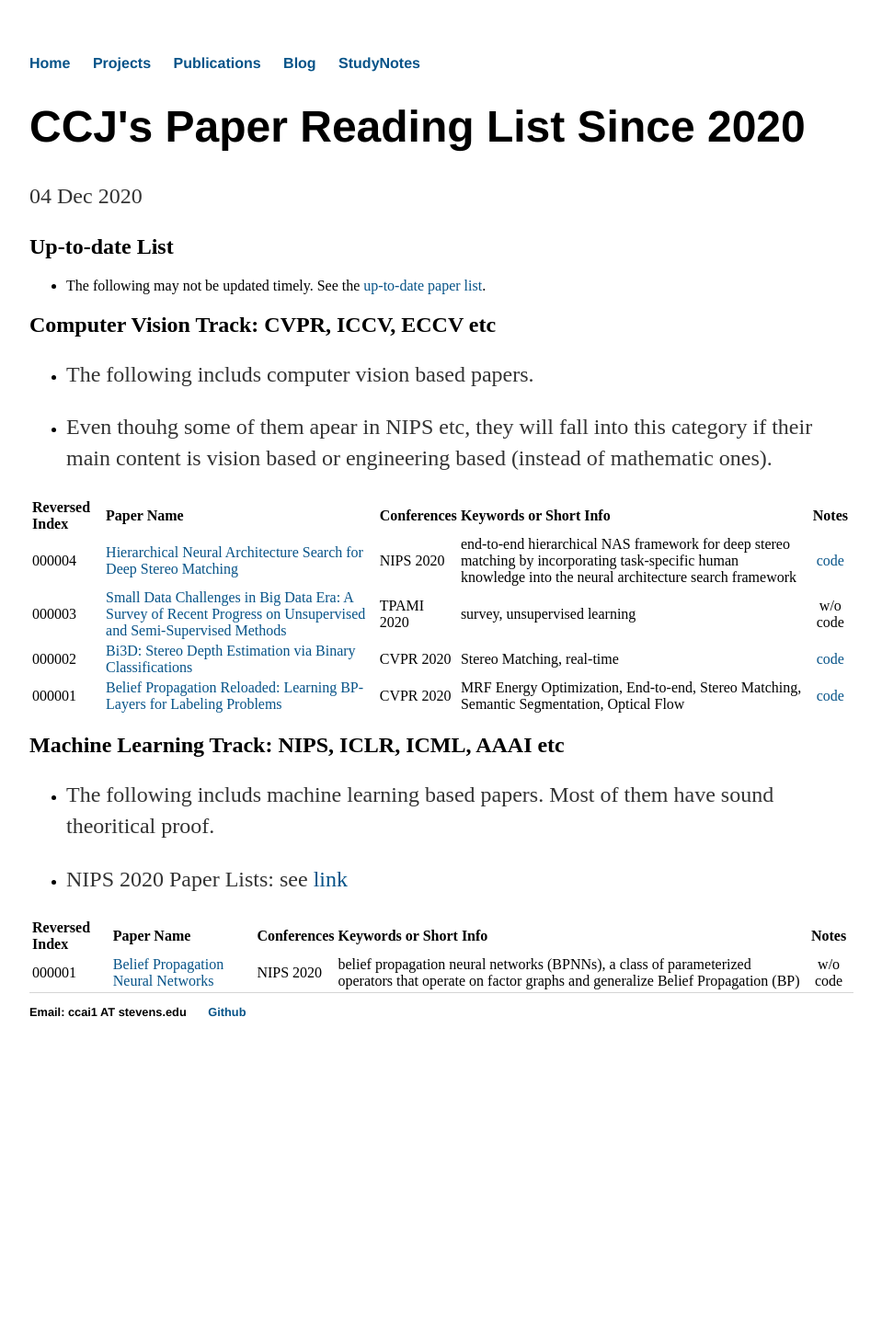
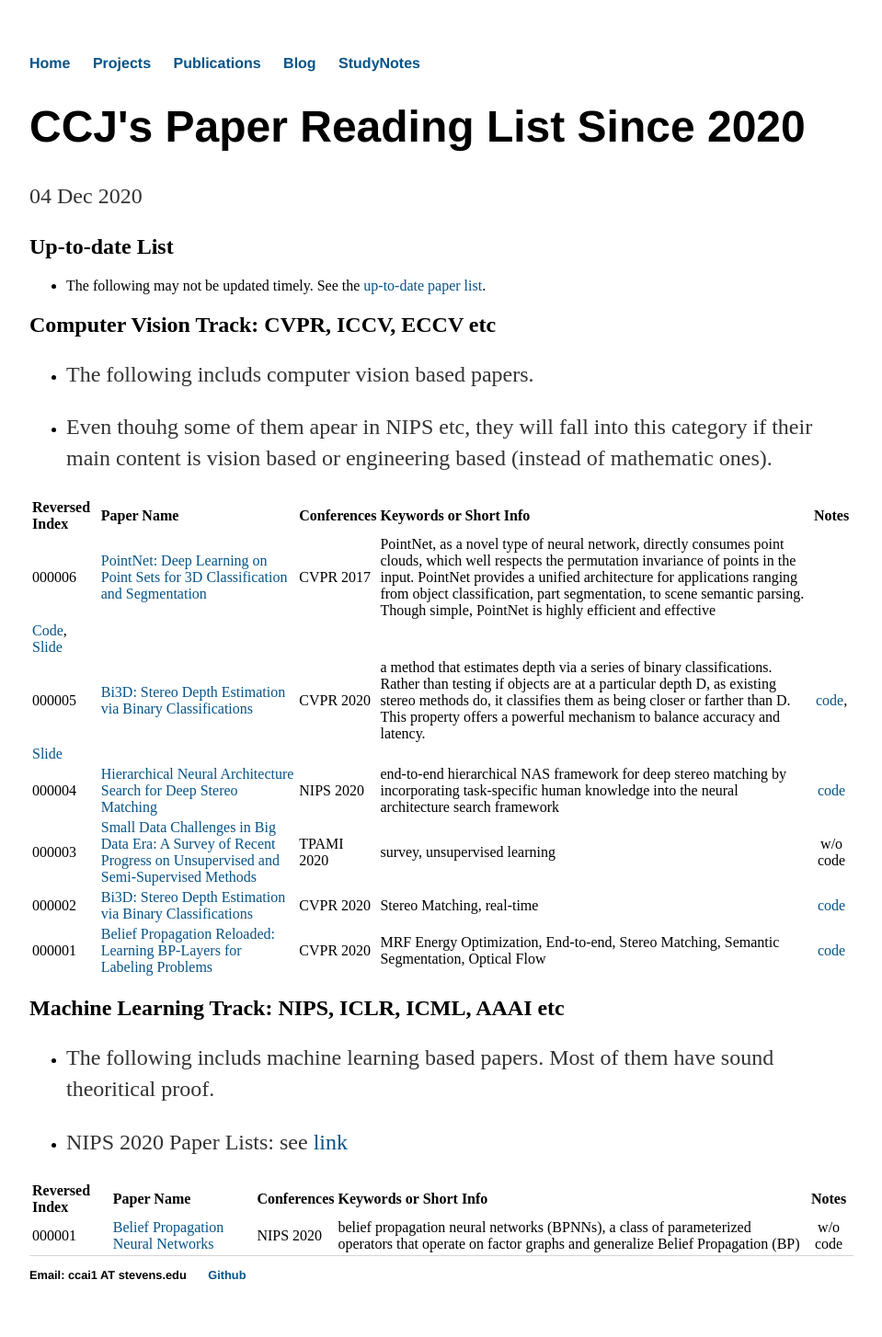
Before and after one commit to ccj5351/ccj5351.github.io, a Jekyll site: the page built from _studynotes/ccj_paper_reading_list_since_2020_Dec.md, in a window 1280 px wide. Shown: the whole page at 92% size, without its empty margins (160-1119 px from the left). Built offline with Jekyll 4.4.1, drawn with Linux system fonts in a browser that asks for light colours; comment, search, counter and statistics services are not loaded; before the commit the page ends 1168 px from its top, so only the background shows below that.

Commit message:
update paper reading list

```diff
--- a/_studynotes/ccj_paper_reading_list_since_2020_Dec.md
+++ b/_studynotes/ccj_paper_reading_list_since_2020_Dec.md
@@ -6,7 +6,7 @@ date: 2020-12-04
 
 ## Up-to-date List
 
-- The following may not be updated timely. See the [up-to-date paper list](https://www.evernote.com/shard/s333/sh/1e6d856a-3c94-4dbc-9a7a-872e20f61e75/7b3459233fbb1eca3d2000feaba861f8).
+- The following may not be updated timely. See the [up-to-date paper list](https://docs.google.com/document/d/1b-l2CFNit2_48byQi_7OiYX0HXB82kN6BcQa6arjkWo/edit?usp=sharing).
 
 ## Computer Vision Track: CVPR, ICCV, ECCV etc
 
@@ -17,6 +17,10 @@ date: 2020-12-04
 
 | Reversed Index | Paper Name | Conferences | Keywords or Short Info | Notes |
 | :----| :----| :----| :---- | :----: |
+|000006 | [PointNet: Deep Learning on Point Sets for 3D Classification and Segmentation](https://arxiv.org/pdf/1612.00593.pdf) | CVPR 2017 | PointNet, as a novel type of neural network, directly consumes point clouds, which well respects the permutation invariance of points in the input. PointNet provides a unified architecture for applications ranging from object classification, part segmentation, to scene semantic parsing. Though simple, PointNet is highly efficient and effective
+|[Code](https://github.com/charlesq34/pointnet), [Slide](https://www.dropbox.com/s/75007o2e3kdcfdy/cvpr17_pointnet_slides.pdf?dl=0) |
+|000005| [Bi3D: Stereo Depth Estimation via Binary Classifications](https://arxiv.org/pdf/2005.07274.pdf) | CVPR 2020 | a method that estimates depth via a series of binary classifications. Rather than testing if objects are at a particular depth D, as existing stereo methods do, it classifies them as being closer or farther than D. This property offers a powerful mechanism to balance accuracy and latency.| [code](https://github.com/NVlabs/Bi3D),
+[Slide](https://www.dropbox.com/s/m0liv6ovsr5swyx/407-slides-Bi3D.pdf?dl=0) |
 |000004| [Hierarchical Neural Architecture Search for Deep Stereo Matching](https://proceedings.neurips.cc/paper/2020/file/fc146be0b230d7e0a92e66a6114b840d-Paper.pdf) | NIPS 2020 | end-to-end hierarchical NAS framework for deep stereo matching by incorporating task-specific human knowledge into the neural architecture search framework | [code](https://github.com/XuelianCheng/LEAStereo)|
 |000003| [Small Data Challenges in Big Data Era: A Survey of Recent Progress on Unsupervised and Semi-Supervised Methods](https://arxiv.org/pdf/1903.11260.pdf) | TPAMI 2020 | survey, unsupervised learning | w/o code|
 |000002| [Bi3D: Stereo Depth Estimation via Binary Classifications](https://arxiv.org/pdf/2005.07274.pdf) | CVPR 2020 | Stereo Matching, real-time |[code](https://github.com/NVlabs/Bi3D)|
```
